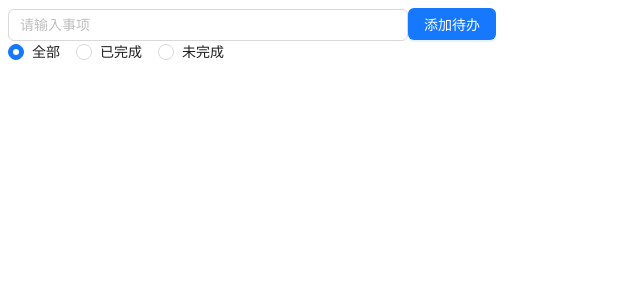
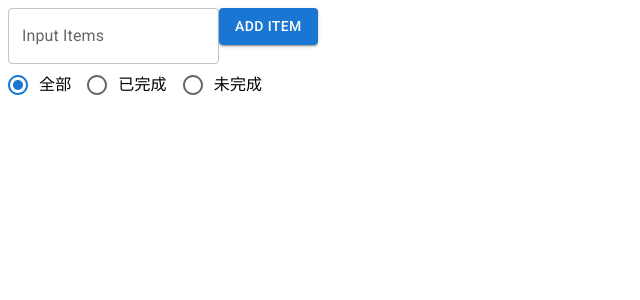
Before and after one commit to LiBaiQiYu/React-To-Do-List, a React (Create React App) app: page / in a window 1280 px wide. Shown: the top 300 px of the page, without its empty margins (0-640 px from the left). Built offline with nearby package versions, Linux system fonts and the light colour scheme.

Commit message:
更换TS，Antd更换为MUI

```diff
--- a/src/index.css
+++ b/src/index.css
@@ -1,3 +1,4 @@
+
 body {
   font: 14px "Century Gothic", Futura, sans-serif;
   margin: 20px;
--- a/src/index.jsx
+++ b/src/index.tsx
@@ -1,20 +1,24 @@
 import React, { useEffect, useRef, useState } from 'react';
 import ReactDOM from 'react-dom/client';
-import { Button, Input, Radio, Checkbox } from 'antd';
+import '@fontsource/roboto/300.css';
+import '@fontsource/roboto/400.css';
+import '@fontsource/roboto/500.css';
+import '@fontsource/roboto/700.css';
+import { TextField, Button,Checkbox,RadioGroup, FormControlLabel, Radio } from '@mui/material';
 
 function Top(props) {
   const { inputValue, setInputValue, addList } = props.state;
   return (
     <div>
-      <Input value={inputValue} onChange={(e) => setInputValue(e.target.value)} placeholder="请输入事项" style={{ width: 400 }} />
-      <Button type="primary" onClick={addList}>添加待办</Button>
+      <TextField id="outlined-basic" label="Input Items" value={inputValue} onChange={(e) => setInputValue(e.target.value)} placeholder="input item" variant="outlined" />
+      <Button variant="contained" onClick={addList}>ADD ITEM</Button>
       <br></br>
     </div>
   )
 }
 
 function TodoList(props) {
-  const [value, setValue] = useState(1);
+  const [value, setValue] = useState("1");
   const { listArr, setListArr } = props.state;
   const onChange = (e) => {
     setValue(e.target.value);
@@ -30,9 +34,9 @@ function TodoList(props) {
   }
 
   let newItem = listArr.filter(item => {
-    if (value === 1) {
+    if (value === "1") {
       return item
-    } else if (value === 2) {
+    } else if (value === "2") {
       return item.checked
     } else {
       return !item.checked
@@ -40,11 +44,16 @@ function TodoList(props) {
   }).map(i => <Item state={i} key={i.key} checkChange={(e) => checkChange(i.key, e)} />)
   return (
     <div>
-      <Radio.Group onChange={onChange} value={value}>
-        <Radio value={1}>全部</Radio>
-        <Radio value={2}>已完成</Radio>
-        <Radio value={3}>未完成</Radio>
-      </Radio.Group>
+      <RadioGroup
+        row
+        aria-labelledby="demo-row-radio-buttons-group-label"
+        name="row-radio-buttons-group"
+        onChange={onChange} value={value}
+      >
+        <FormControlLabel value={"1"} control={<Radio />} label="全部" />
+        <FormControlLabel value={"2"} control={<Radio />} label="已完成" />
+        <FormControlLabel value={"3"} control={<Radio />} label="未完成" />
+      </RadioGroup>
       <ul>
         {newItem}
       </ul>
@@ -55,33 +64,39 @@ function TodoList(props) {
 function Item(props) {
   const { checked, inputValue, deleteItem } = props.state;
   const { checkChange } = props;
+  const label = { inputProps: { 'aria-label': 'Checkbox demo' } };
   return (<li style={{ width: '300px', display: 'flex', justifyContent: 'space-between', marginBottom: '10px' }}>
-    <Checkbox onClick={checkChange} checked={checked}></Checkbox>
+    <Checkbox {...label} onClick={checkChange} checked={checked} />
     <div style={{ flex: '1', padding: '0 10px' }}>{inputValue}</div>
-    <Button onClick={() => deleteItem(inputValue)} type="dashed" danger >
-      删除
-    </Button>
+    <Button variant="contained" color="error" onClick={() => deleteItem(inputValue)} >DEL ITEM</Button>
   </li>)
 }
 
 function Main() {
   const [inputValue, setInputValue] = useState('');
-  const [listArr, setListArr] = useState([]);
-  const stateRef = useRef(null);
+  const [listArr, setListArr] = useState<Item[]>([]);
+  const stateRef = useRef<Item[]>([]);
 
-  const addList = (e) => {
+  interface Item {
+    inputValue: string,
+    deleteItem: any,
+    key: string,
+    checked: boolean,
+  }
+
+  const addList = () => {
     if (inputValue === '') return;
     setListArr([...listArr, itemProps])
     setInputValue('')
   }
 
-  const deleteItem = (itemKey) => {
-    const newArr = stateRef.value.filter((val) => val.key !== itemKey)
+  const deleteItem = (itemKey: string) => {
+    const newArr = stateRef.current.filter((val) => val.key !== itemKey)
     setListArr(newArr)
   }
 
   useEffect(() => {
-    stateRef.value = listArr
+    stateRef.current = listArr
   })
 
   const topProps = {
@@ -109,6 +124,8 @@ function Main() {
     </div>
   )
 }
-
-const root = ReactDOM.createRoot(document.getElementById("root"));
-root.render(<Main />);
+const dom = document.getElementById("root");
+if (dom !== null) {
+  const root = ReactDOM.createRoot(dom);
+  root.render(<Main />);
+}
```
Also changed, not shown: node/server.js (added, +55 -0 lines), package.json (+10 -0 lines), 1 other file (tests, documents, lock files or other folders).
